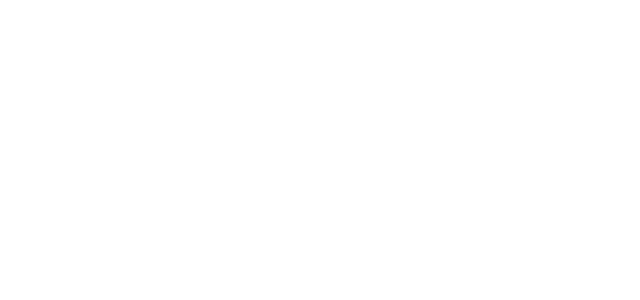
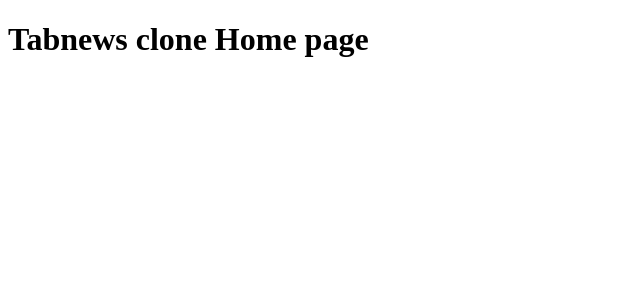
Before and after one commit to zWellingtonLima/tabnews-clone, a Next.js app: page / in a window 1280 px wide. Shown: the top 300 px of the page, without its empty margins (0-640 px from the left). Built offline with nearby package versions, Linux system fonts and the light colour scheme.

Commit message:
index.js file

```diff
--- a/pages/index.js
+++ b/pages/index.js
@@ -1,5 +1,5 @@
 function Home() {
-    return <h1></h1>
+    return <h1>Tabnews clone Home page</h1>
 }
 
 export default Home;
```
